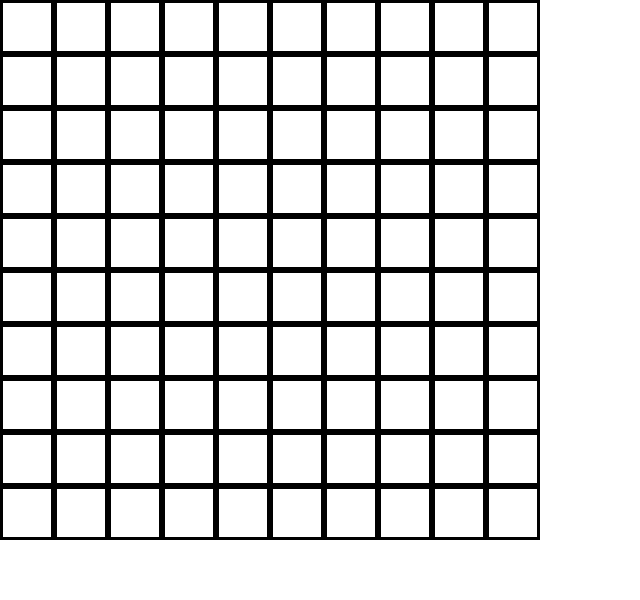
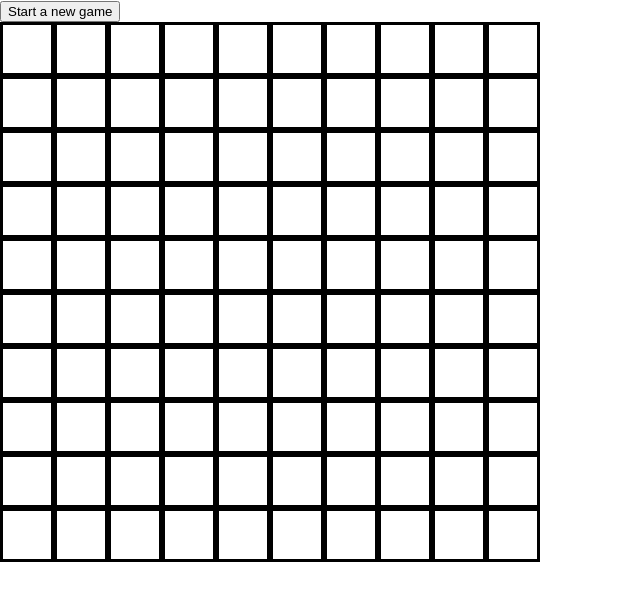
Before and after one commit to jourdanrodrigues/MineFinder, a React (Create React App) app: page / in a window 1280 px wide. Shown: the top 600 px of the page, without its empty margins (0-640 px from the left). Built offline with nearby package versions, Linux system fonts and the light colour scheme.

Commit message:
:sparkles: Add a button to load a new game

```diff
--- a/src/App.tsx
+++ b/src/App.tsx
@@ -1,4 +1,4 @@
-import React, {useMemo} from 'react'
+import React, {useEffect, useState} from 'react'
 import styled from 'styled-components'
 import SafeCell from 'components/SafeCell'
 import BombCell from 'components/BombCell'
@@ -15,12 +15,15 @@ const CellRow = styled.div`
 `
 
 function App() {
-  const [isGameOver, finishTheGame] = useBooleanState(false)
-  const grid = useMemo(() => new Grid(ROWS, COLS, MAX_BOMBS), [])
+  const [isGameOver, finishTheGame, restartGame] = useBooleanState(false)
+  const [grid, setGrid] = useState<Grid>()
   const markedCells = useSetstate<string>()
   const revealedCells = useSetstate<string>()
 
-  const rows = grid.map((row, i) => (
+  // eslint-disable-next-line react-hooks/exhaustive-deps
+  useEffect(loadNewGame, [])
+
+  const rows = (grid || []).map((row, i) => (
     <CellRow key={i}>
       {row.map((cell) => {
         const isMarked = markedCells.has(cell.id)
@@ -53,7 +56,12 @@ function App() {
     </CellRow>
   ))
 
-  return <div>{rows}</div>
+  return (
+    <div>
+      <button onClick={loadNewGame}>Start a new game</button>
+      {rows}
+    </div>
+  )
 
   function reveal(cell: Cell): void {
     if (markedCells.has(cell.id)) return
@@ -76,6 +84,13 @@ function App() {
       markedCells.add([cell.id])
     }
   }
+
+  function loadNewGame() {
+    setGrid(new Grid(ROWS, COLS, MAX_BOMBS))
+    markedCells.clear()
+    revealedCells.clear()
+    restartGame()
+  }
 }
 
 export default App
```
